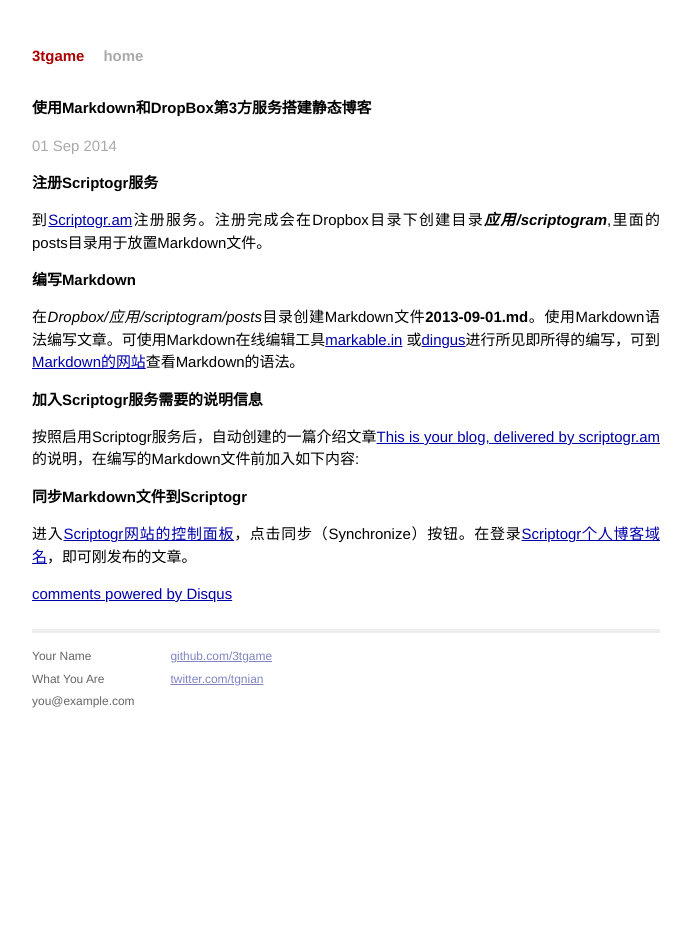
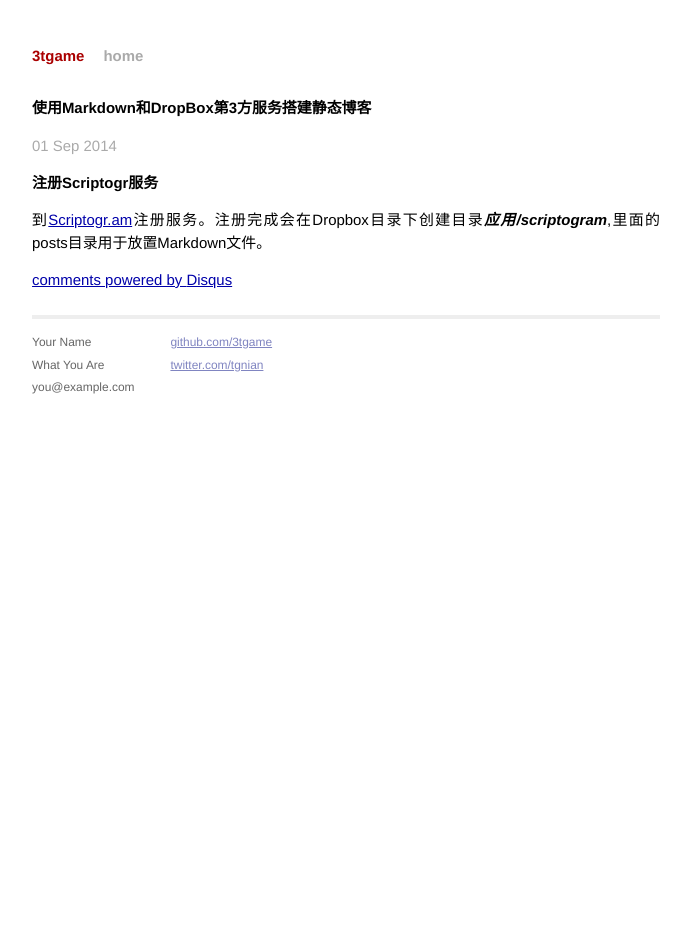
Before and after one commit to 3tgame/blog_jekyll, a Jekyll site: the page built from _posts/2014-09-01-Setup-Static-Blog-Use-Markdown-and-Dropbox.markdown, in a window 1280 px wide. Shown: the whole page, without its empty margins (294-985 px from the left). Built offline with Jekyll 4.4.1, drawn with Linux system fonts in a browser that asks for light colours; Markdown is read by kramdown in place of the engine named in the settings; comment, search, counter and statistics services are not loaded.

Commit message:
test to find problom

```diff
--- a/_posts/2014-09-01-Setup-Static-Blog-Use-Markdown-and-Dropbox.markdown
+++ b/_posts/2014-09-01-Setup-Static-Blog-Use-Markdown-and-Dropbox.markdown
@@ -8,15 +8,3 @@
 # 注册Scriptogr服务
 
 到[Scriptogr.am](http://scriptogr.am/)注册服务。注册完成会在Dropbox目录下创建目录**_应用/scriptogram_**,里面的posts目录用于放置Markdown文件。
-
-# 编写Markdown
-
-在*Dropbox/应用/scriptogram/posts*目录创建Markdown文件**2013-09-01.md**。使用Markdown语法编写文章。可使用Markdown在线编辑工具[markable.in](http://markable.in/editor/) 或[dingus](http://daringfireball.net/projects/markdown/dingus)进行所见即所得的编写，可到[Markdown的网站](http://daringfireball.net/projects/markdown/syntax)查看Markdown的语法。
-
-## 加入Scriptogr服务需要的说明信息
-
-按照启用Scriptogr服务后，自动创建的一篇介绍文章[This is your blog, delivered by scriptogr.am](http://scriptogr.am/3tgame/post/this-is-your-blog-delivered-by-scriptogr.am)的说明，在编写的Markdown文件前加入如下内容:
-
-# 同步Markdown文件到Scriptogr
-
-进入[Scriptogr网站的控制面板](http://scriptogr.am/dashboard#dashboard)，点击同步（Synchronize）按钮。在登录[Scriptogr个人博客域名](http://scriptogr.am/3tgame)，即可刚发布的文章。
```
